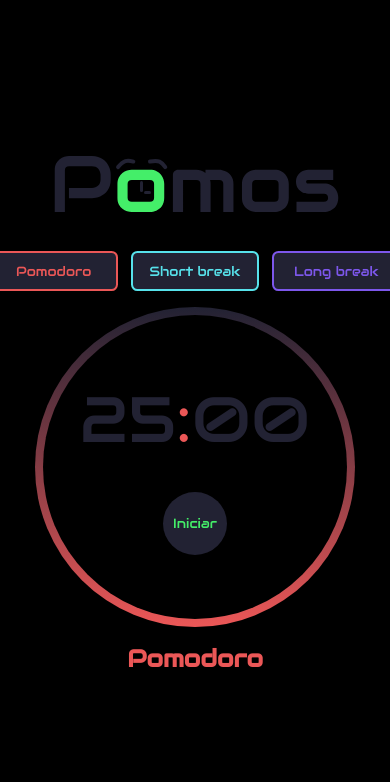
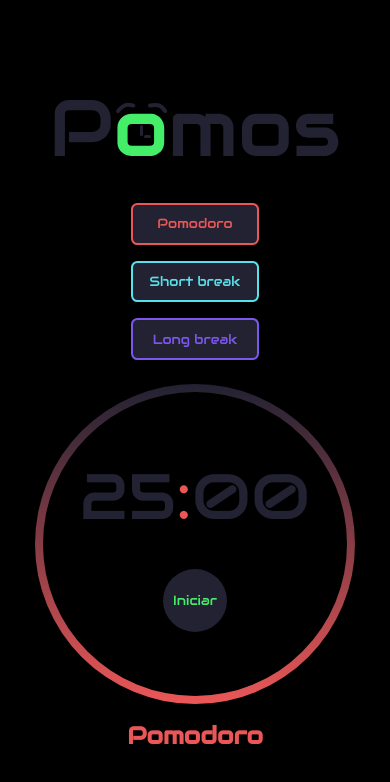
Before and after one commit to gustavofbc/pomos, a React (Create React App) app: page / in a window 390 px wide. Shown: the top 782 px of the page. Built offline with nearby package versions, Linux system fonts and the light colour scheme.

Commit message:
initialization function refactored

```diff
--- a/src/components/Timer/index.jsx
+++ b/src/components/Timer/index.jsx
@@ -18,7 +18,6 @@ const Timer = () => {
 
   let interval;
   let counter = 0;
-  let init = false;
 
   function incrementCounter(value) {
     setCounterPomodoros(value);
@@ -41,6 +40,8 @@ const Timer = () => {
   }
 
   useEffect(() => {
+    initPomos();
+
     interval = setInterval(() => {
       if (isActive && isPaused === false) {
         clearInterval(interval);
@@ -158,11 +159,12 @@ const Timer = () => {
   }
 
   function initPomos() {
-    init = true;
-    const elemento = document.querySelector('.circle');
-    if (elemento) {
-      initCicle('pomodoro', 'Pomodoro', 'pomodoro-active', 'red', 25, 0);
-    }
+    setTimeout(() => {
+      const elemento = document.querySelector('.circle');
+      if (elemento) {
+        initCicle('pomodoro', 'Pomodoro', 'pomodoro-active', 'red', 25, 0);
+      }
+    }, 3000);
   }
 
   return (
@@ -207,7 +209,6 @@ const Timer = () => {
           Long break
         </button>
       </div>
-
       <div className="circle" id="circle">
         <div className="timer">
           <audio src={soundAlert} id="audio"></audio>
@@ -242,7 +243,6 @@ const Timer = () => {
       >
         Bem vindo ao pomos!
       </h2>
-      {init === false ? setTimeout(initPomos, 3000) : ''}
     </section>
   );
 };
--- a/src/components/Timer/style.css
+++ b/src/components/Timer/style.css
@@ -13,7 +13,7 @@ section {
 
 .function {
   width: 8rem;
-  height: 3em;
+  height: 2.6rem;
   margin: 0rem 0.5em;
   background-color: var(--background-circle);
   border-radius: 0.4rem;
@@ -122,3 +122,18 @@ button:hover {
 .cicle {
   padding: 1rem 0;
 }
+
+@media screen and (max-width: 450px) {
+  .container-controls {
+    display: flex;
+    flex-direction: column;
+    justify-content: center;
+    align-items: center;
+  }
+
+  .function {
+    margin: 0.5rem;
+    background-color: var(--background-circle);
+    border-radius: 0.4rem;
+  }
+}
```
Also changed, not shown: src/components/Timer/index3.jsx (deleted, +0 -41 lines).
